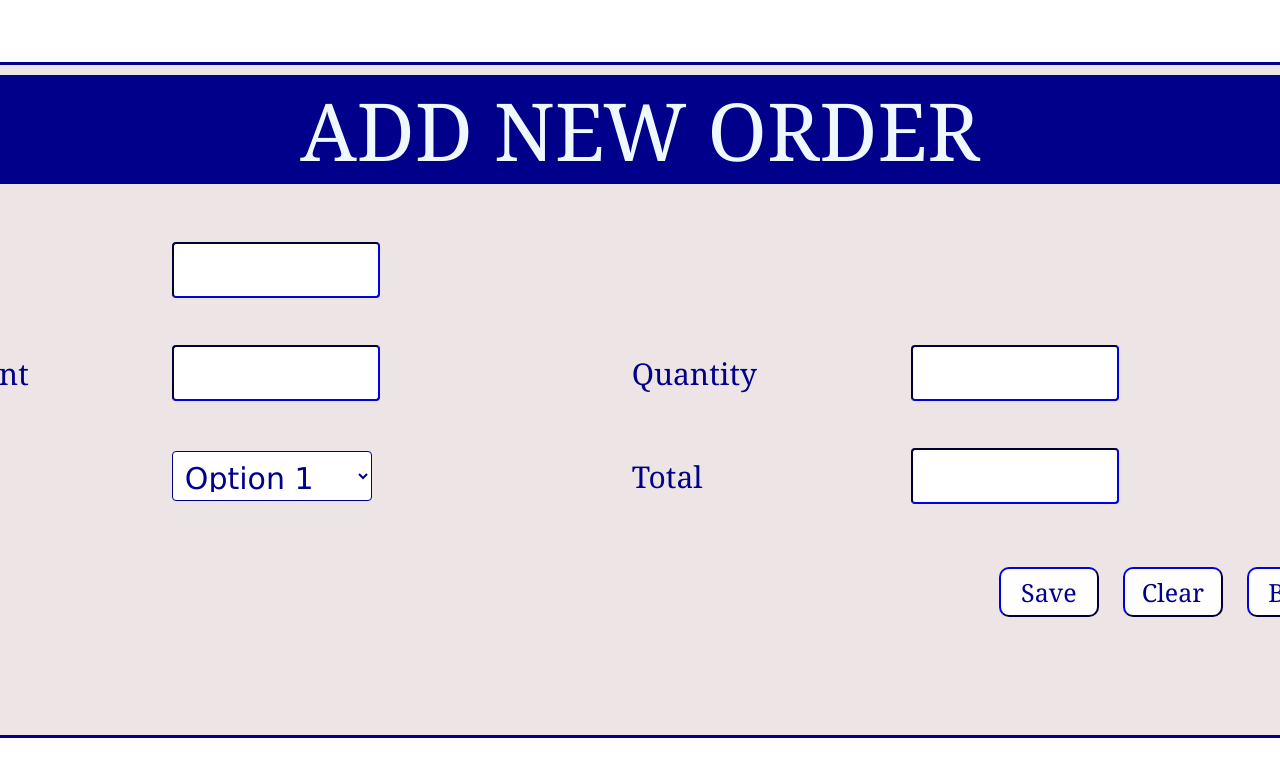
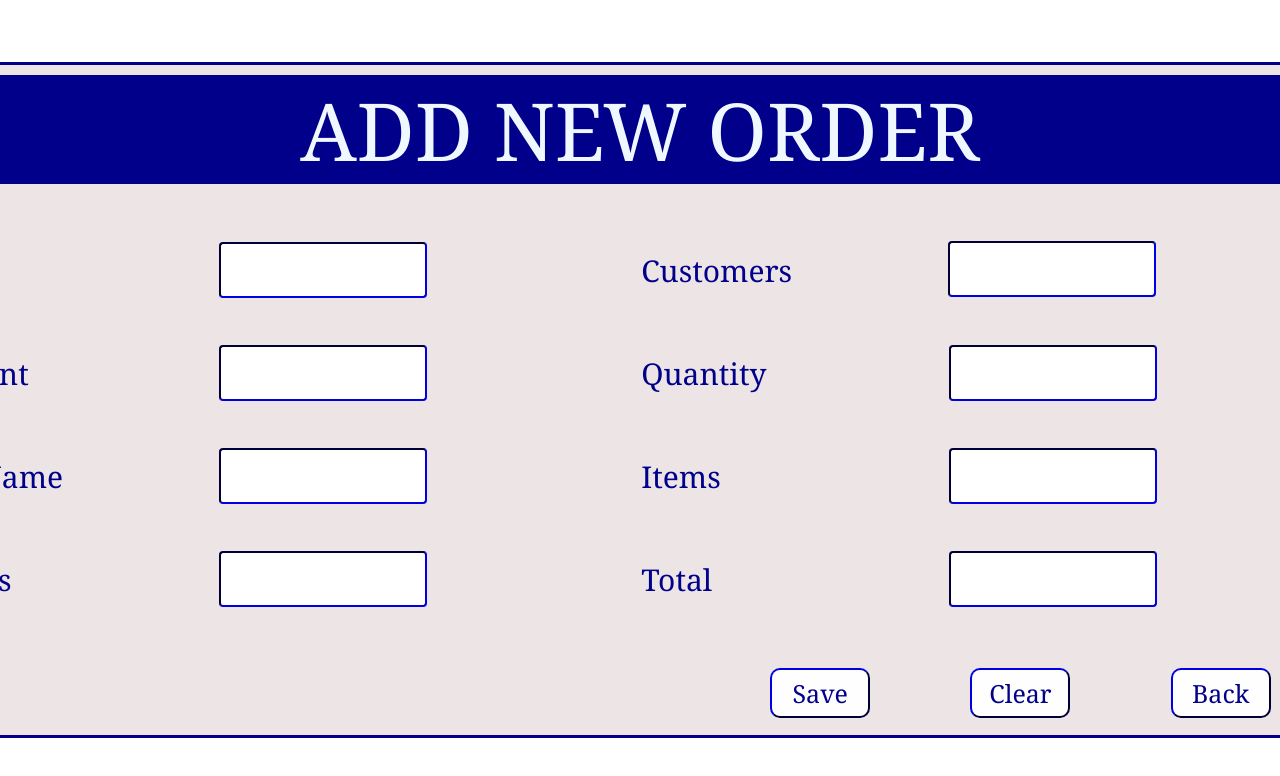
Before and after one commit to KAMoviniMudara/OrderManagementRestAPI_NewProject_Frontend_SemanticUI, a React (Create React App) app: page /addorder in a window 1280 px wide. Shown: the top 776 px of the page. Built offline with nearby package versions, Linux system fonts and the light colour scheme.

Commit message:
Complete AddOrder

```diff
--- a/src/pages/AddOrder.jsx
+++ b/src/pages/AddOrder.jsx
@@ -1,30 +1,88 @@
-import { useNavigate } from "react-router-dom"
-export const AddOrder = (props)=>{
+import { useState } from "react";
+import { useNavigate } from "react-router-dom";
+import axios from "axios";
+
+export const AddOrder = (props) => {
   const navigate = useNavigate();
+  const [customers, setCustomers] = useState("");
+  const [date, setDate] = useState("");
+  const [amount, setAmount] = useState("");
+  const [itemName, setItemName] = useState("");
+  const [items,setItems] = useState("");
+  const [orders,setOrders] = useState("");
+  const [quantity, setQuantity] = useState("");
+  const [total, setTotal] = useState("");
 
-        function handleClick (route){
-          navigate(route);
-        }
+  const navigateToMain = () => {
+    navigate("/Main");
+  };
 
-    return(
-        <div >
 
+    const handleSave = (event) => {
+        event.preventDefault();
+
+        const orderData = {
+          customers: customers,
+          date: date,
+          orderDetails: [
+            {
+              amount: amount,
+              itemName: itemName,
+              items: items,
+              orders: orders,
+              qty: quantity,
+            },
+          ],
+          total: total,
+        };
+
+        axios
+          .post("http://localhost:8087/api/v1/order/save", orderData)
+          .then((response) => {
+            alert("Order saved successfully");
+            handleClear(); // Clear the form fields after successful save
+          })
+          .catch((error) => {
+            alert("Failed to save order");
+          });
+  };
+
+  const handleClear = () => {
+    setCustomers("");
+    setDate("");
+    setAmount("");
+    setQuantity("");
+    setItems("");
+    setItemName("");
+    setTotal("");
+    setOrders("");
+  };
+
+  return (
+    <div>
       <form className="form">
-
       <lable className="login1" for="login">ADD NEW ORDER</lable>
-            <br/>
+        <br />
         <table>
           <tr>
             <td>
               <label>Date</label>
             </td>
             <td>
-                        <input className="input3" />
+              <input
+                className="input3"
+                value={date}
+                onChange={(e) => setDate(e.target.value)}
+              />
             </td>
-
             <td>
-                        <label> </label>
+              <label> Customers </label>
             </td>
+            <input
+                className="input3"
+                value={customers}
+                onChange={(e) => setCustomers(e.target.value)}
+              />
 
           </tr>
           <tr className="dot">...............</tr>
@@ -33,54 +91,95 @@ export const AddOrder = (props)=>{
               <label>Amount</label>
             </td>
             <td>
-                        <input className="input3"/>
+              <input
+                className="input3"
+                value={amount}
+                onChange={(e) => setAmount(e.target.value)}
+              />
             </td>
-
             <td>
               <label>Quantity</label>
             </td>
             <td>
-                        <input className="input3"/>
+              <input
+                className="input3"
+                value={quantity}
+                onChange={(e) => setQuantity(e.target.value)}
+              />
             </td>
           </tr>
           <tr className="dot">...............</tr>
           <tr>
             <td>
-                    <label> Items </label>
+              <label>ItemName</label>
             </td>
             <td>
-                        <select className="dropdown">
-                            <option value="option1">Option 1</option>
-                            <option value="option2">Option 2</option>
-                            <option value="option3"  onClick={()=>handleClick("/Main")}>Option 3</option>
-                        </select>
-
+              <input
+                className="input3"
+                value={itemName}
+                onChange={(e) => setItemName(e.target.value)}
+              />
             </td>
-
-
+            <td>
+              <label>Items</label>
+            </td>
+            <td>
+              <input
+                className="input3"
+                value={items}
+                onChange={(e) => setItems(e.target.value)}
+              />
+            </td>
+          </tr>
+          <tr className="dot">...............</tr>
+          <tr>
+            <td>
+              <label>Orders</label>
+            </td>
+            <td>
+              <input
+                className="input3"
+                value={orders}
+                onChange={(e) => setOrders(e.target.value)}
+              />
+            </td>
             <td>
               <label>Total</label>
             </td>
             <td>
-                        <input className="input3"/>
+              <input
+                className="input3"
+                value={total}
+                onChange={(e) => setTotal(e.target.value)}
+              />
             </td>
           </tr>
-
-                    <tr>
-            </tr>
-
         </table>
-
-            <br></br>
+        <br />
         <table>
           <tr>
             <td></td>
-                    <td className="dot">........................................................................................................................</td>
-                    <td><button className = "bt3" >Save</button></td>
-                    <td><button className = "bt3" >Clear</button></td>
-                    <td><button className = "bt3"  onClick={()=>handleClick("/Main")} >Back</button></td>
+            <td className="dot">
+              ..........................................................
+            </td>
+            <td>
+              <button className="bt3" onClick={handleSave}>
+                Save
+              </button>
+            </td>
+            <td>
+              <button className="bt3" onClick={handleClear}>
+                Clear
+              </button>
+            </td>
+            <td>
+              <button className="bt3" onClick={navigateToMain}>
+                Back
+              </button>
+            </td>
           </tr>
         </table>
       </form>
     </div>
-    )}
+  );
+};
```
Lines whose indentation alone changed are shown as unchanged.
